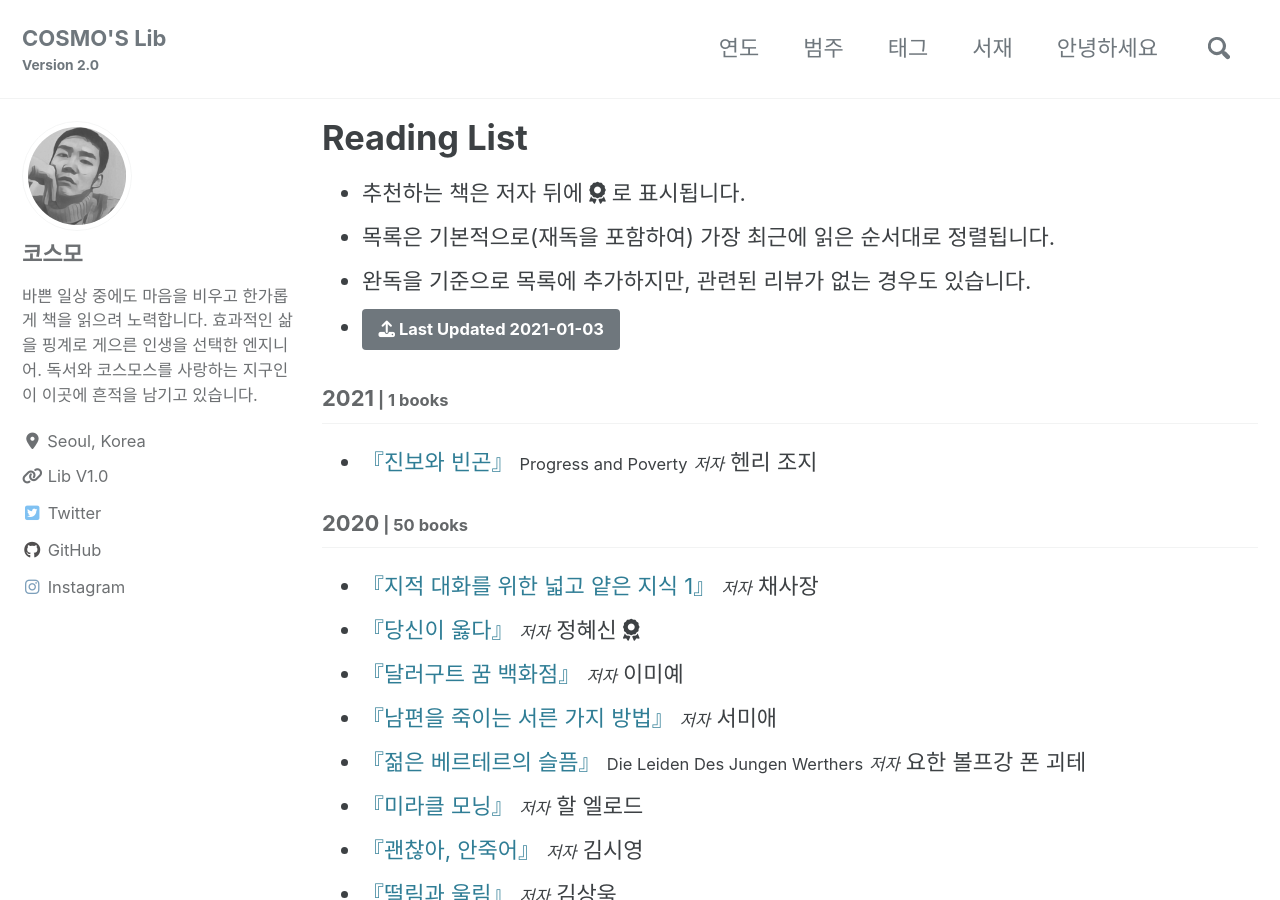
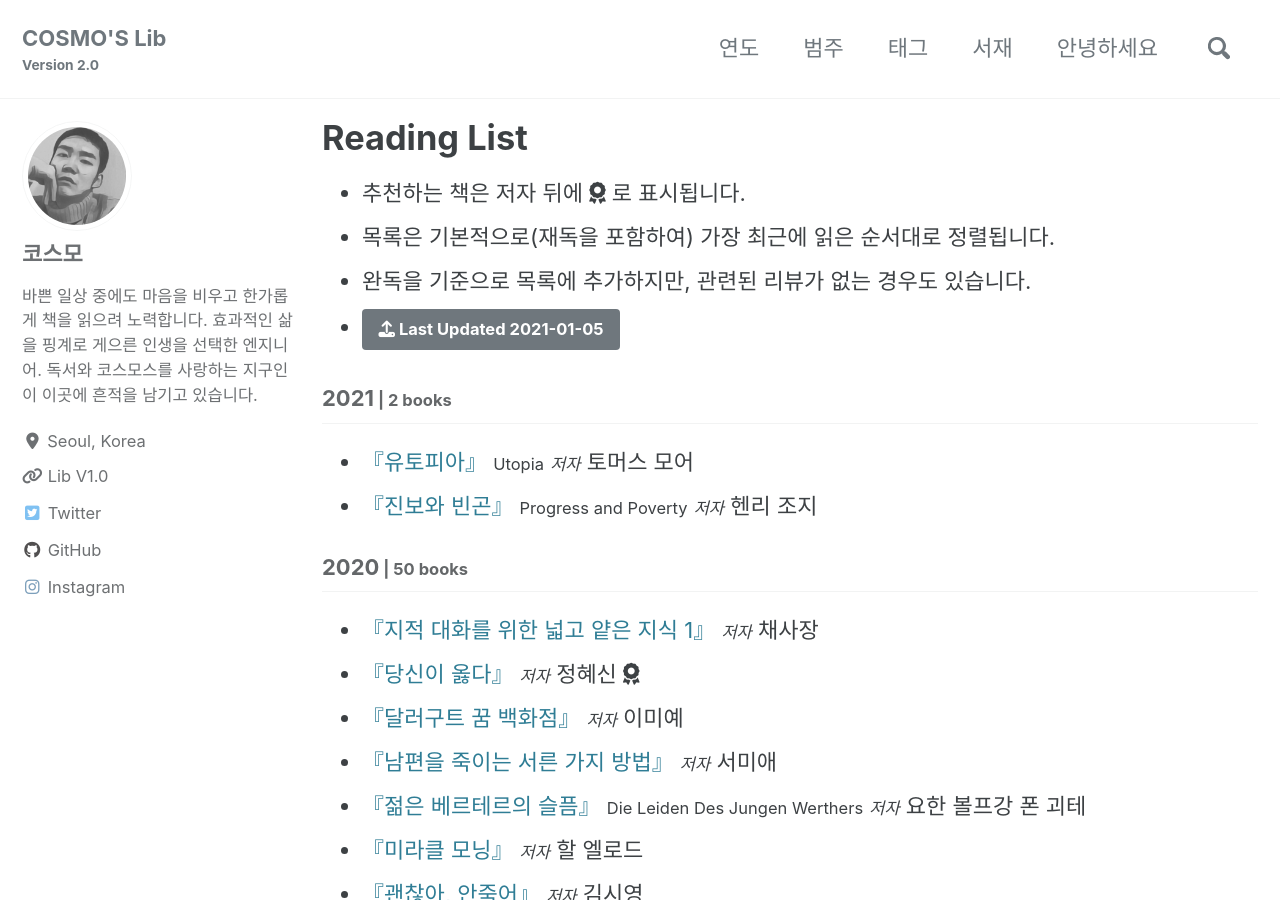
Before and after one commit to deftone2000/cosmo-s-archive, a Jekyll site: the page built from _pages/reading-list.html, in a window 1280 px wide and 900 px high. Built offline with Jekyll 4.4.1, drawn with Linux system fonts in a browser that asks for light colours; cached includes are drawn as plain includes; nearby versions of some CDN libraries; comment, search, counter and statistics services are not loaded; a style sheet for code colours, icons or effects is not loaded.

Commit message:
no message

```diff
--- a/_data/reading.yml
+++ b/_data/reading.yml
@@ -1,7 +1,17 @@
-lastupdate: 2021-01-03
+lastupdate: 2021-01-05
 list:
   - year: "2021"
     books:
+
+      - title: "유토피아"
+        ori_title: Utopia
+        author: 토머스 모어
+        post_title:
+        cover: https://img.ridicdn.net/cover/1480000042/xxlarge
+        trans: 권혁
+        pub: 돋을새김 출판
+        pub_info: 2015.08.10. 전자책 출간
+        post_link:
 
       - title: "진보와 빈곤"
         ori_title: Progress and Poverty
```
